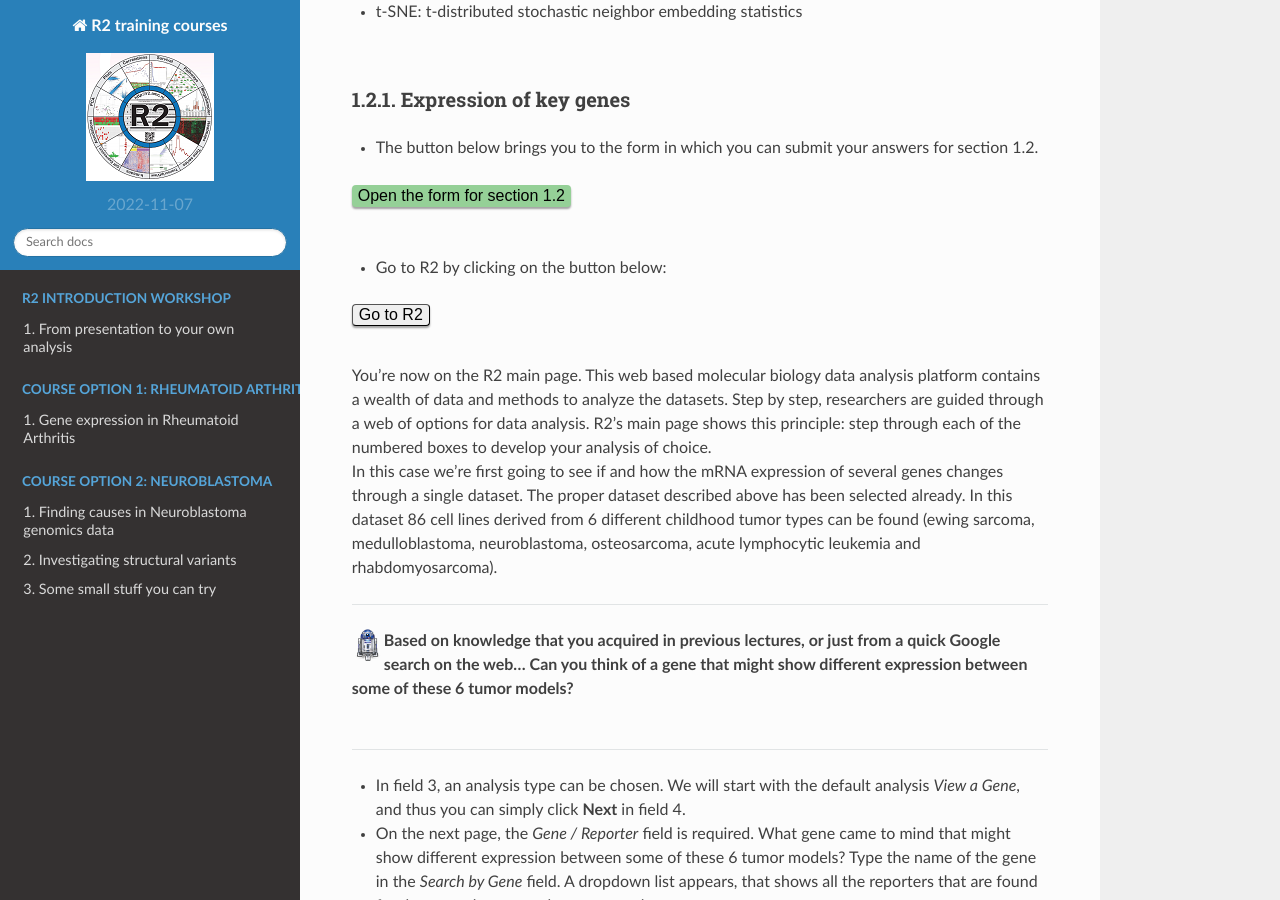
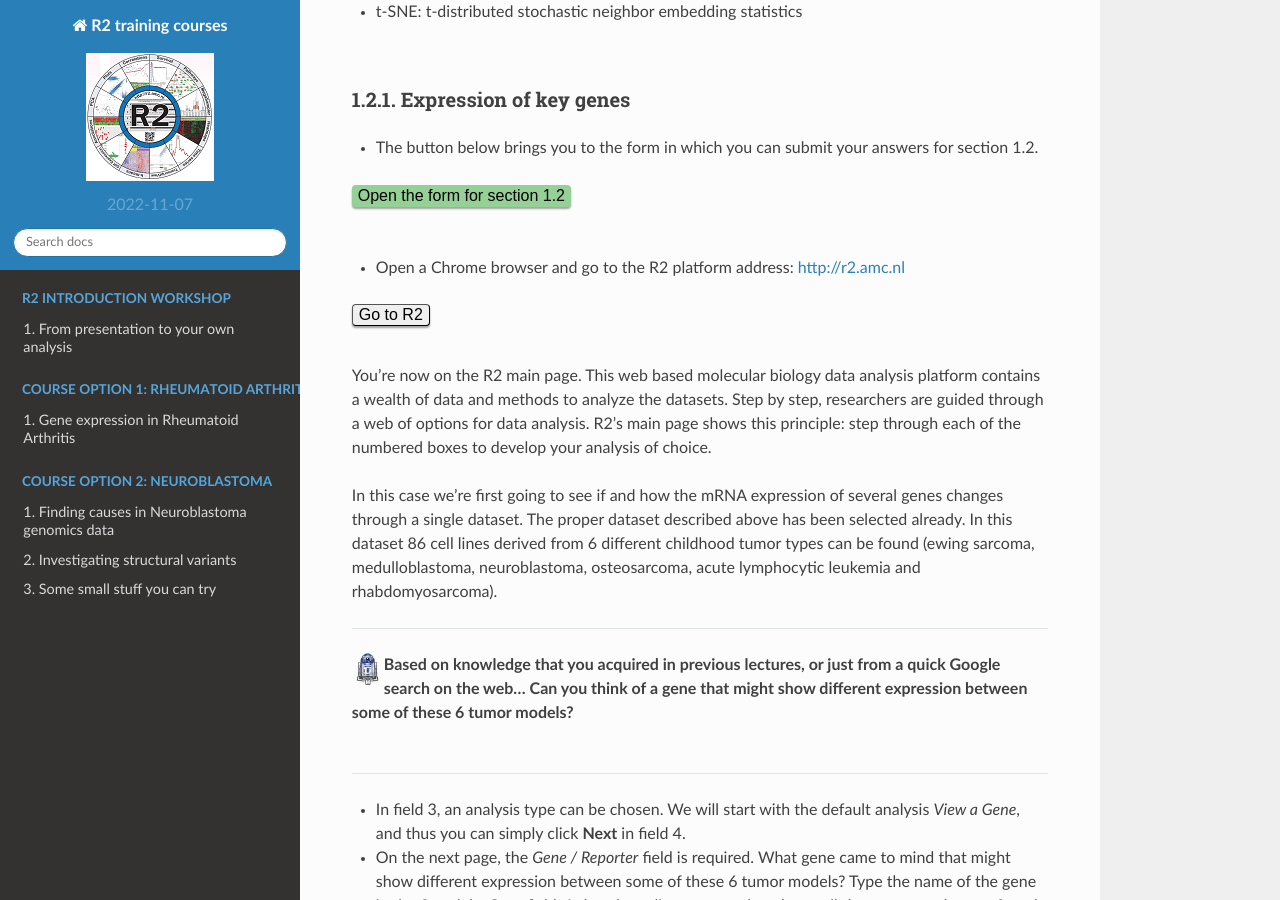
Before and after one commit to antronerds/r2-training-courses, a Sphinx documentation site: the page built from docs/Investigating_Tumor_Heterogeneity_student_version.md, in a window 1280 px wide and 900 px high, scrolled down 2188 px. Built offline with Sphinx 7.4.7 and the Read the Docs theme 2.0.0, drawn with Linux system fonts in a browser that asks for light colours; pages that are not in the unit, such as notebooks, are missing from menus.

Commit message:
studenr course begin stuk form

```diff
--- a/docs/Investigating_Tumor_Heterogeneity_student_version.md
+++ b/docs/Investigating_Tumor_Heterogeneity_student_version.md
@@ -55,17 +55,17 @@ For a start we'll investigate established childhood tumor cell lines, including
 <br>
 
 
-* Go to R2 by clicking on the button below:
+* Open a Chrome browser and go to the R2 platform address: <a href="http://r2.amc.nl" target="_blank">http://r2.amc.nl</a>
 
-
-<form name="itcc_68_cell_lines" action="https://hgserver1.amc.nl/cgi-bin/r2/main.cgi" enctype="multipart/form-data" target="R2" method="post">
+<form name="itcc_86_cell_lines" action="https://hgserver1.amc.nl/cgi-bin/r2/main.cgi" enctype="multipart/form-data" target="R2" method="post">
+  <input type="hidden" name="option" value="main">
   <input type="hidden" name="table" value="ps_avgpres_itcccellline86_u133p2">
   <button type="submit" class="course r2submit" >Go to R2</button>
 </form>
 <br>
 <br>
 
-You're now on the R2 main page. This web based molecular biology data analysis platform contains a wealth of data and methods to analyze the datasets. Step by step, researchers are guided through a web of options for data analysis. R2's main page shows this principle: step through each of the numbered boxes to develop your analysis of choice.
+You're now on the R2 main page. This web based molecular biology data analysis platform contains a wealth of data and methods to analyze the datasets. Step by step, researchers are guided through a web of options for data analysis. R2's main page shows this principle: step through each of the numbered boxes to develop your analysis of choice.<br><br>
 In this case we're first going to see if and how the mRNA expression of several genes changes through a single dataset. The proper dataset described above has been selected already. In this dataset 86 cell lines derived from 6 different childhood tumor types can be found (ewing sarcoma, medulloblastoma, neuroblastoma, osteosarcoma, acute lymphocytic leukemia and rhabdomyosarcoma).
 
 ---------
```
